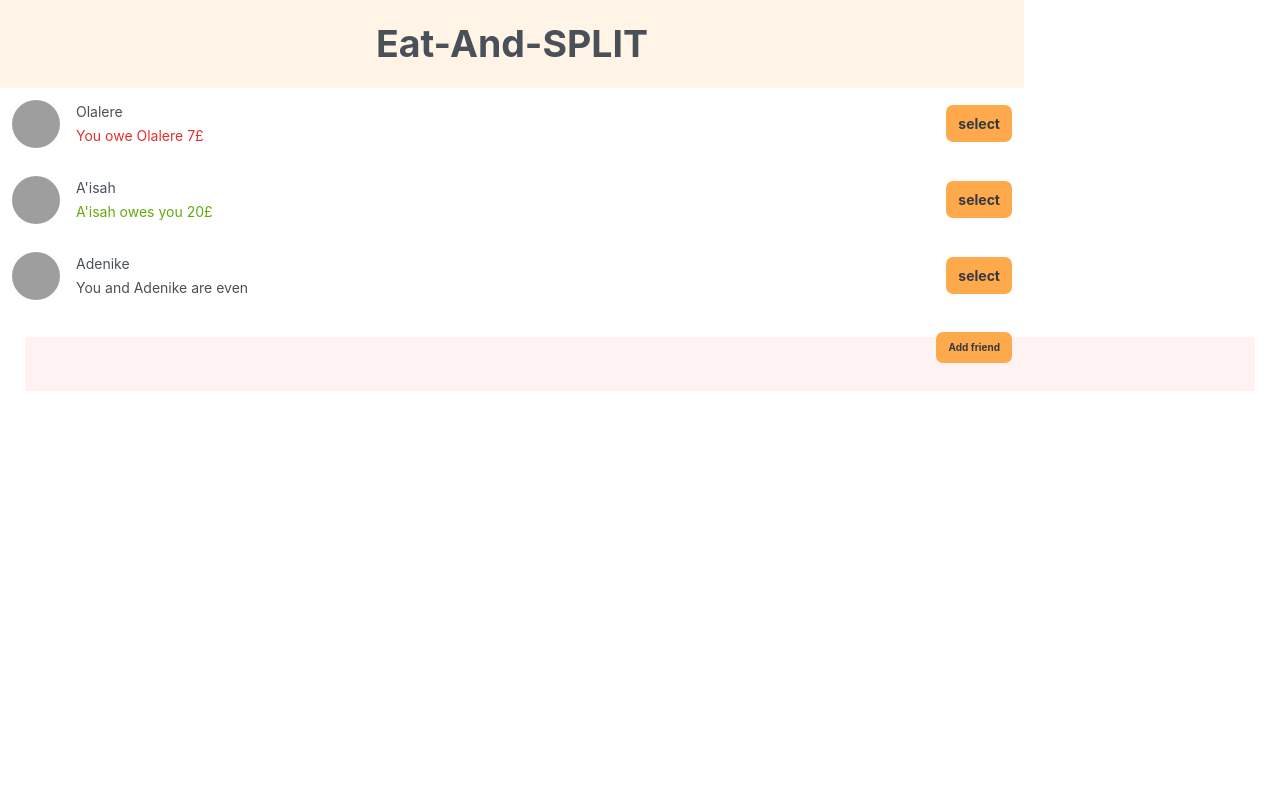
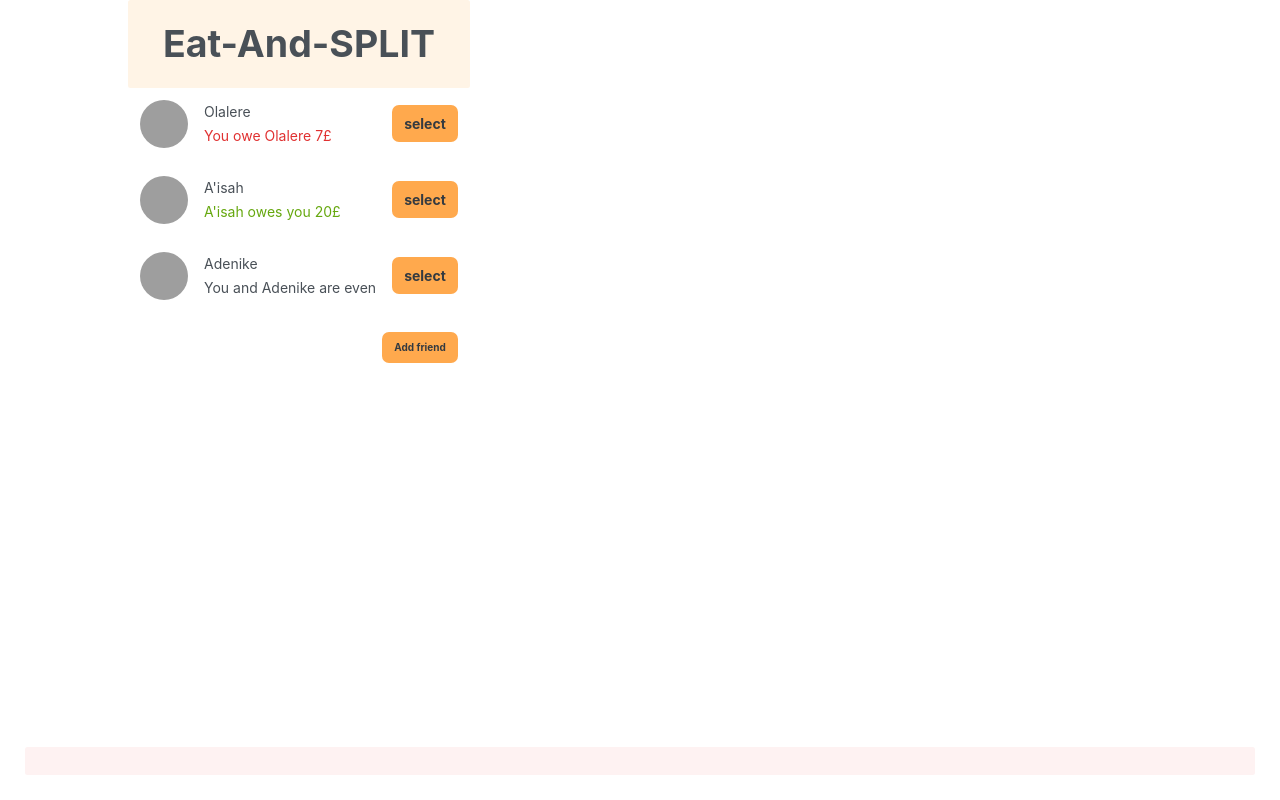
Before and after one commit to olayiwola2288/Restaurant-Calculator, a React (Create React App) app: page / in a window 1280 px wide. Built offline with nearby package versions, Linux system fonts and the light colour scheme; grey boxes are pictures that could not be loaded.

Commit message:
chainging some styles to increas it's astetic value

```diff
--- a/src/App.js
+++ b/src/App.js
@@ -60,8 +60,8 @@ export default function App() {
   }
 
   return (
-    <div className=" flex-col min-h-screen items-center justify-between">
-      <div className="App lg:flex-row md:flex-row flex-1 w-full max-w-screen-lg">
+    <div className="lg:flex flex-col min-h-screen items-center justify-between">
+      <div className="lg:flex gap-48 App lg:flex-row md:flex-row flex-1 w-full max-w-screen-lg">
         <div className="sidebar">
           <FriendList
             friends={friends}
@@ -71,7 +71,7 @@ export default function App() {
 
           {showAddFriend && <FormAddFriend onAddFriend={handleAddFriend} />}
 
-          <Button onClick={handleShowAddFriend}>
+          <Button  onClick={handleShowAddFriend} className="text-orange-800">
             {showAddFriend ? "close" : "Add friend"}
           </Button>
         </div>
@@ -191,7 +191,7 @@ function FormSplitBill({ selectedFriend, onSplitBill }) {
     onSplitBill(WhoIsPaying === "user" ? paidByFriend : -paidByUser);
   }
   return (
-    <form className="form-split-bill" onSubmit={handleSubmit}>
+    <form className="form-split-bill mt-28" onSubmit={handleSubmit}>
       <h2>Split a bill with {selectedFriend.name}</h2>
 
       <label>💰 Bill value</label>
```
